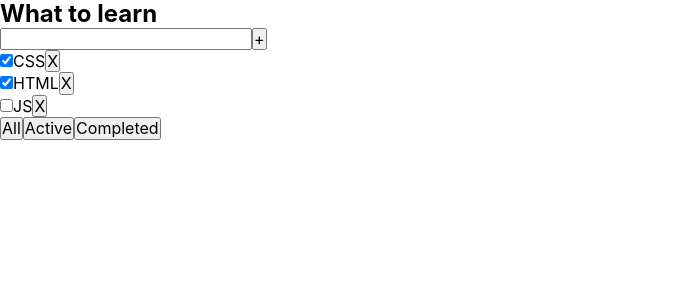
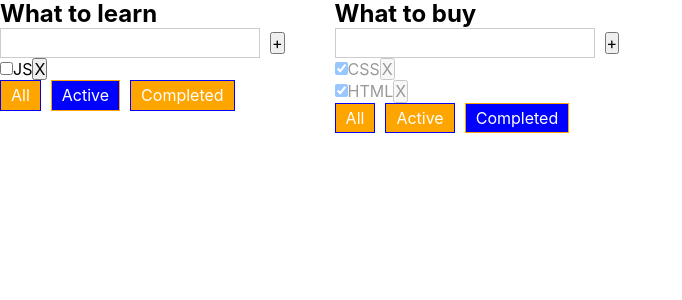
Before and after one commit to KatiaOcheretiana/todolist, a React (Create React App) app: page / in a window 1280 px wide. Shown: the top 300 px of the page, without its empty margins (0-682 px from the left). Built offline with nearby package versions, Linux system fonts and the light colour scheme.

Commit message:
change checkbox

```diff
--- a/src/App.tsx
+++ b/src/App.tsx
@@ -3,6 +3,8 @@ import { TaskType, TodoList } from "./Components/TodoList/TodoList";
 import { v1 } from "uuid";
 
 export type FilterValuesType = "all" | "completed" | "active";
+
+type TodoListType = { id: string; title: string; filter: FilterValuesType };
 
 function App() {
   const [tasks, setTasks] = useState([
@@ -11,16 +13,7 @@ function App() {
     { id: v1(), title: "JS", isDone: false },
   ]);
 
-  const [filter, setFilter] = useState<FilterValuesType>("all");
-
-  let filteredTasks: TaskType[] = tasks;
-
-  if (filter === "completed") {
-    filteredTasks = tasks.filter((item) => item.isDone === true);
-  }
-  if (filter === "active") {
-    filteredTasks = tasks.filter((item) => item.isDone === false);
-  }
+  // const [filter, setFilter] = useState<FilterValuesType>("all");
 
   const removeTask = (id: string) => {
     const updatedTasks = tasks.filter((item) => item.id !== id);
@@ -32,19 +25,69 @@ function App() {
     setTasks([newTask, ...tasks]);
   };
 
-  const changeFilter = (value: FilterValuesType) => {
-    setFilter(value);
+  const changeFilter = (value: FilterValuesType, todolistId: string) => {};
+
+  const changeTaskStatus = (taskId: string, isDone: boolean) => {
+    let task = tasks.find((item) => item.id === taskId);
+    if (task) {
+      task.isDone = isDone;
+    }
+
+    setTasks([...tasks]);
   };
+
+  const [todolist, setTodolist] = useState<Array<TodoListType>>([
+    {
+      id: v1(),
+      title: "What to learn",
+      filter: "active",
+    },
+    {
+      id: v1(),
+      title: "What to buy",
+      filter: "completed",
+    },
+  ]);
+
+  // let todolist: Array<TodoListType> = [
+  //   {
+  //     id: v1(),
+  //     title: "What to learn",
+  //     filter: "active",
+  //   },
+  //   {
+  //     id: v1(),
+  //     title: "What to buy",
+  //     filter: "completed",
+  //   },
+  // ];
 
   return (
     <div style={{ display: "flex", gap: "50px" }}>
+      {todolist.map((t) => {
+        let filteredTasks: TaskType[] = tasks;
+
+        if (t.filter === "completed") {
+          filteredTasks = tasks.filter((item) => item.isDone === true);
+        }
+        if (t.filter === "active") {
+          filteredTasks = tasks.filter((item) => item.isDone === false);
+        }
+
+        return (
           <TodoList
-        title="What to learn"
+            key={t.id}
+            id={t.id}
+            title={t.title}
             tasks={filteredTasks}
             changeFilter={changeFilter}
             deleteTask={removeTask}
             addTask={addTask}
+            filter={t.filter}
+            changeTaskStatus={changeTaskStatus}
           />
+        );
+      })}
     </div>
   );
 }
--- /dev/null
+++ b/src/Components/TodoList/TodoList.styled.tsx
@@ -0,0 +1,32 @@
+import styled from "styled-components";
+import { FilterValuesType } from "../../App";
+
+interface StyledInputProps {
+  error: string | null;
+}
+
+export const StyledInput = styled.input<StyledInputProps>`
+  border: ${(props) => (props.error ? "1px solid red" : "1px solid #ccc")};
+  padding: 5px;
+  margin-right: 10px;
+`;
+
+interface StyledButtonProps {
+  active: boolean;
+}
+
+export const StyledButton = styled.button<StyledButtonProps>`
+  background-color: ${(props) => (props.active ? "blue" : "orange")};
+  border: 1px solid ${(props) => (props.active ? "orange" : "blue")};
+  color: white;
+  padding: 5px 10px;
+  margin-right: 10px;
+`;
+
+interface ItemOfListProps {
+  isDone: boolean;
+}
+
+export const ItemOfList = styled.li<ItemOfListProps>`
+  opacity: ${(props) => (props.isDone ? "0.4" : "1")};
+`;
--- a/src/Components/TodoList/TodoList.tsx
+++ b/src/Components/TodoList/TodoList.tsx
@@ -1,5 +1,6 @@
 import { ChangeEvent, KeyboardEvent, useState } from "react";
 import { FilterValuesType } from "../../App";
+import { ItemOfList, StyledButton, StyledInput } from "./TodoList.styled";
 
 export type TaskType = {
   id: string;
@@ -8,33 +9,42 @@ export type TaskType = {
 };
 
 type PropsType = {
+  id: string;
   title: string;
   tasks: TaskType[];
+  filter: FilterValuesType;
   deleteTask: (value: string) => void;
-  changeFilter: (value: FilterValuesType) => void;
+  changeFilter: (value: FilterValuesType, todolistId: string) => void;
   addTask: (title: string) => void;
+  changeTaskStatus: (taskId: string, isDone: boolean) => void;
 };
 
 export const TodoList = (props: PropsType) => {
   const [title, setTitle] = useState("");
+  const [error, setError] = useState<string | null>(null);
+
+  const addTitleTask = () => {
+    if (title.trim() !== "") {
+      props.addTask(title.trim());
+      setTitle("");
+    } else {
+      setError("Title is required!");
+    }
+  };
 
   const onTitleChange = (e: ChangeEvent<HTMLInputElement>) => {
     setTitle(e.currentTarget.value);
   };
 
   const onKeyPressHandler = (e: KeyboardEvent<HTMLInputElement>) => {
+    setError(null);
     if (e.charCode === 13) {
       props.addTask(title);
       setTitle("");
     }
   };
 
-  const addTask = () => {
-    props.addTask(title);
-    setTitle("");
-  };
-
-  const filterHandler = (value: FilterValuesType): void => {
+  const filterHandler = (value: FilterValuesType, todolistId: string): void => {
     props.changeFilter(value);
   };
 
@@ -42,18 +52,31 @@ export const TodoList = (props: PropsType) => {
     <div>
       <h2>{props.title}</h2>
       <div>
-        <input
-          type="text"
-          value={title}
-          onChange={onTitleChange}
-          onKeyPress={onKeyPressHandler}
-        />
-        <button onClick={addTask}>+</button>
+        <div>
+          <StyledInput
+            type="text"
+            value={title}
+            onChange={onTitleChange}
+            onKeyPress={onKeyPressHandler}
+            error={error}
+          />
+          <button onClick={addTitleTask}>+</button>
+          {error && <p style={{ color: "red" }}> {error}</p>}
+        </div>
+
         <ul>
           {props.tasks.map((item) => {
             return (
-              <li key={item.id}>
-                <input type="checkbox" checked={item.isDone} />
+              <ItemOfList key={item.id} isDone={item.isDone}>
+                <input
+                  className="error"
+                  type="checkbox"
+                  checked={item.isDone}
+                  onChange={(e: ChangeEvent<HTMLInputElement>) => {
+                    props.changeTaskStatus(item.id, e.currentTarget.checked);
+                  }}
+                />
+
                 <span>{item.title}</span>
                 <button
                   onClick={() => {
@@ -62,14 +85,29 @@ export const TodoList = (props: PropsType) => {
                 >
                   X
                 </button>
-              </li>
+              </ItemOfList>
             );
           })}
         </ul>
         <div>
-          <button onClick={() => filterHandler("all")}>All</button>
-          <button onClick={() => filterHandler("active")}>Active</button>
-          <button onClick={() => filterHandler("completed")}>Completed</button>
+          <StyledButton
+            active={props.filter === "all"}
+            onClick={() => filterHandler("all", props.id)}
+          >
+            All
+          </StyledButton>
+          <StyledButton
+            active={props.filter === "active"}
+            onClick={() => filterHandler("active", props.id)}
+          >
+            Active
+          </StyledButton>
+          <StyledButton
+            active={props.filter === "completed"}
+            onClick={() => filterHandler("completed", props.id)}
+          >
+            Completed
+          </StyledButton>
         </div>
       </div>
     </div>
```
Lines whose indentation alone changed are shown as unchanged.
